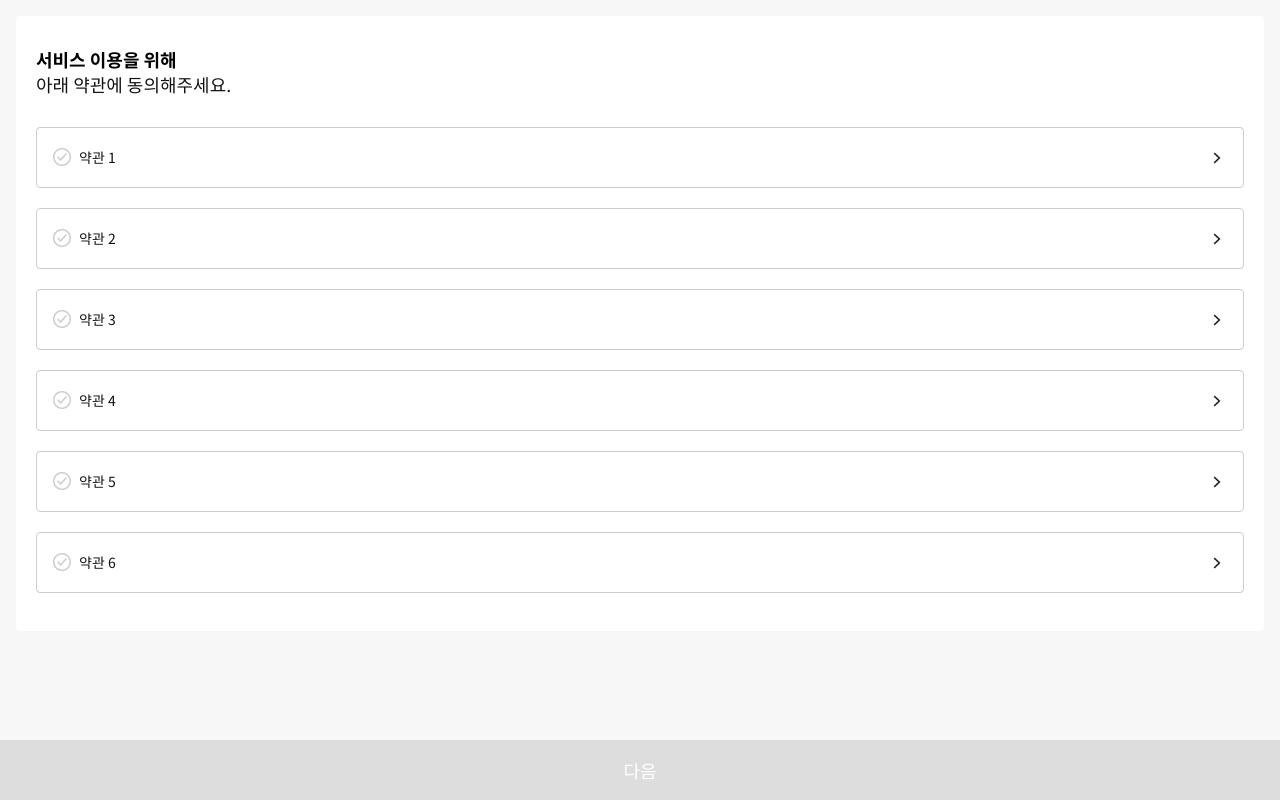
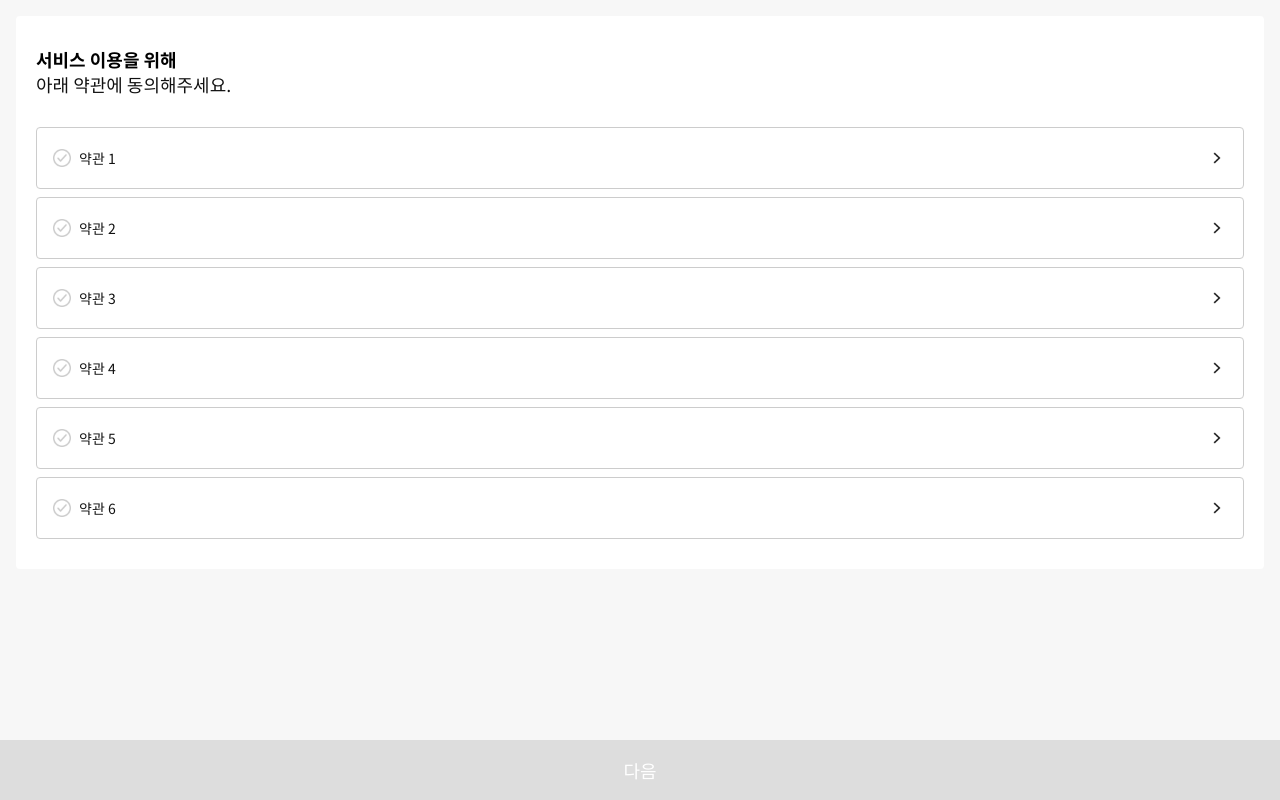
Before and after one commit to nmLeeki/tmoneyTos, a plain HTML site: page tos2.html in a window 1280 px wide. Drawn offline with Linux system fonts and the light colour scheme.

Commit message:
수정3333

```diff
--- a/assets/css/tos.css
+++ b/assets/css/tos.css
@@ -86,15 +86,16 @@ ul::after, ol::after { content: ""; display: block; clear: both; }
     margin-top: 10px;
 }
 .check_list > li ~ li{margin-top: 20px}
-.check_list.box > li ~ li{margin-bottom:8px;}
-.check_list.box > li > a{
-    display: block;
+.check_list.box > li ~ li{margin-top: 8px}
+.check_list.box > li{
+    display:flex;
+    align-items: center;
     border: 1px solid #ccc;
     border-radius: 4px;
+
 }
-.check_list.box > li > a > label > span{
-    padding: 19px 16px 19px 42px;
-}
+.check_list.box > li > label{flex:1;}
+.check_list.box > li > label > span{padding: 18.5px 16px 18.5px 42px; display:block;}
 .t_chk_label input{
     clip: rect(0 0 0 0); width: 1px; height: 1px; position: absolute; overflow: hidden; margin: -1px; padding: 0; border: 0;
 }
@@ -114,10 +115,7 @@ ul::after, ol::after { content: ""; display: block; clear: both; }
 .t_chk_label input:checked + span:before{
     background: url('../../assets/images/ic_check_on.png') no-repeat center / 18px auto;
 }
-.check_list.box .t_chk_label input + span:before{
-    top: 20px;
-    left: 16px;
-}
+
 .t_chk_label input + span:before{
     content: '';
     position: absolute;
@@ -127,7 +125,13 @@ ul::after, ol::after { content: ""; display: block; clear: both; }
     height: 18px;
     background: url('../../assets/images/ic_check_off.png') no-repeat center / 18px auto;
 }
-.check_list.box .t_chk_label input + span:after{
+.check_list.box .t_chk_label input + span:before{
+    top:50%;
+    transform: translateY(-50%);
+    left: 16px;
+}
+.check_list.box .t_chk_link{width:60px;height:60px; position: relative}
+.check_list.box .t_chk_link:after{
     content: '';
     display: block;
     position: absolute;
--- a/tos2.html
+++ b/tos2.html
@@ -20,52 +20,46 @@
       <div class="t_body">
           <ul class="check_list box">
               <li>
-                   <a href="#none" target="_blank" class="t_chk_link">
                   <label class="t_chk_label" for="check1">
                       <input class="t_chk_input" type="checkbox" id="check1" />
                       <span>약관 1</span>
                   </label>
-                   </a>
+                   <a href="#none" target="_blank" class="t_chk_link"><span class="hide">링크 이동</span></a>
               </li>
               <li>
-                  <a href="#none" target="_blank" class="t_chk_link">
                   <label class="t_chk_label" for="check2">
                       <input class="t_chk_input" type="checkbox" id="check2" />
                       <span>약관 2</span>
                   </label>
-                  </a>
+                  <a href="#none" target="_blank" class="t_chk_link"><span class="hide">링크 이동</span></a>
               </li>
               <li>
-                  <a href="#none" target="_blank" class="t_chk_link">
                   <label class="t_chk_label" for="check3">
                       <input class="t_chk_input" type="checkbox" id="check3" />
                       <span>약관 3</span>
                   </label>
-                </a>
+                  <a href="#none" target="_blank" class="t_chk_link"><span class="hide">링크 이동</span></a>
               </li>
               <li>
-                  <a href="#none" target="_blank" class="t_chk_link">
                   <label class="t_chk_label" for="check4">
-                        <input class="t_chk_input" type="checkbox" id="check4"/>
+                      <input class="t_chk_input" type="checkbox" id="check4" />
                       <span>약관 4</span>
                   </label>
-                 </a>
+                  <a href="#none" target="_blank" class="t_chk_link"><span class="hide">링크 이동</span></a>
               </li>
               <li>
-                  <a href="#none" target="_blank" class="t_chk_link">
                   <label class="t_chk_label" for="check5">
                       <input class="t_chk_input" type="checkbox" id="check5" />
                       <span>약관 5</span>
                   </label>
-                 </a>
+                  <a href="#none" target="_blank" class="t_chk_link"><span class="hide">링크 이동</span></a>
               </li>
               <li>
-                  <a href="#none" target="_blank" class="t_chk_link">
                   <label class="t_chk_label" for="check6">
                       <input class="t_chk_input" type="checkbox" id="check6" />
                       <span>약관 6</span>
                   </label>
-                 </a>
+                  <a href="#none" target="_blank" class="t_chk_link"><span class="hide">링크 이동</span></a>
               </li>
           </ul>
       </div>
@@ -103,20 +97,13 @@
             window.location.href = 'tos3.html';
         }
     });
-    // 체크박스 클릭 시 링크 이동 처리
-    document.querySelectorAll('.t_chk_label').forEach(label => {
-        label.addEventListener('click', function(e) {
-            const aTag = label.closest('a.t_chk_link');
-            // #none, '', '#' 링크는 이동하지 않음
-            if (aTag) {
-                const href = aTag.getAttribute('href');
-                if(href === '#none' || href === '' || href === '#') {
-                    return false;
-                }else{
-                    window.open(href, aTag.target || '_blank');
-                }
-                // 링크 이동
-
+    // 링크 클릭 시 체크박스 체크 및 링크 이동 처리
+    document.querySelectorAll('.t_chk_link').forEach(link => {
+        link.addEventListener('click', function() {
+            const li = link.closest('li');
+            const checkbox = li.querySelector('.t_chk_input');
+            if (checkbox) {
+                checkbox.checked = true;
             }
         });
     });
```
Lines whose indentation alone changed are shown as unchanged.
